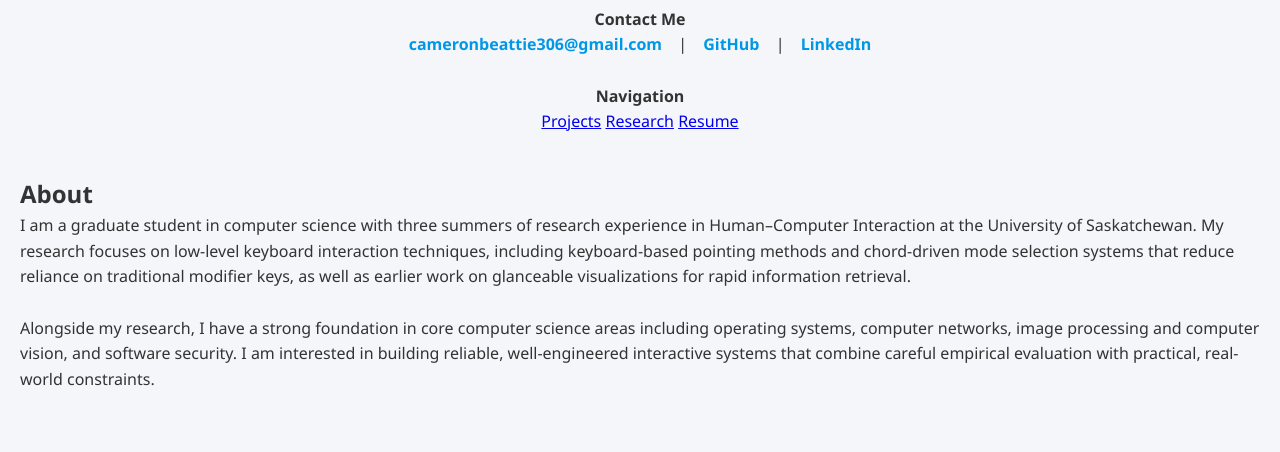
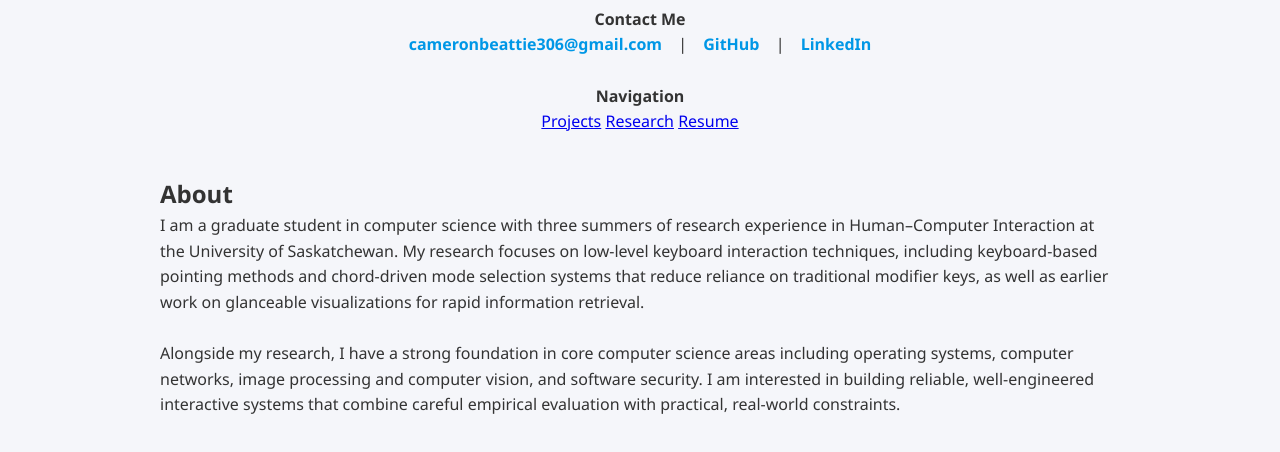
Before and after one commit to cameronbeattie306/cameronbeattie, a plain HTML site: page index.html in a window 1280 px wide. Shown: the part 100-552 px from the top of the page. Drawn offline with Linux system fonts and the light colour scheme.

Commit message:
updated styling

```diff
--- a/index.html
+++ b/index.html
@@ -7,6 +7,8 @@
   <link rel="stylesheet" href="style.css">
 </head>
 <body>
+
+  <div class="container">
 
 <header>
   <h1>Cameron Beattie</h1>
@@ -26,6 +28,7 @@
   </nav>
 </header>
 
+
 <section>
   <h2>About</h2>
   <p>
@@ -37,5 +40,6 @@ I am interested in building reliable, well-engineered interactive systems that c
   </p>
 </section>
 
+  </div>
 </body>
 </html>
--- a/style.css
+++ b/style.css
@@ -13,6 +13,12 @@ body {
   color: #333;
   line-height: 1.6;
   padding: 20px;
+}
+
+.container {
+    max-width: 1000px;       /* or 900px, 1200px, whatever you prefer */
+      margin: 0 auto;          /* centers horizontally */
+        padding: 0 20px;         /* adds some spacing on small screens */
 }
 
 /* ---------------------------------------
```
Also changed, not shown: projects.html (+3 -1 lines), research.html (+2 -2 lines), 1 other file.
